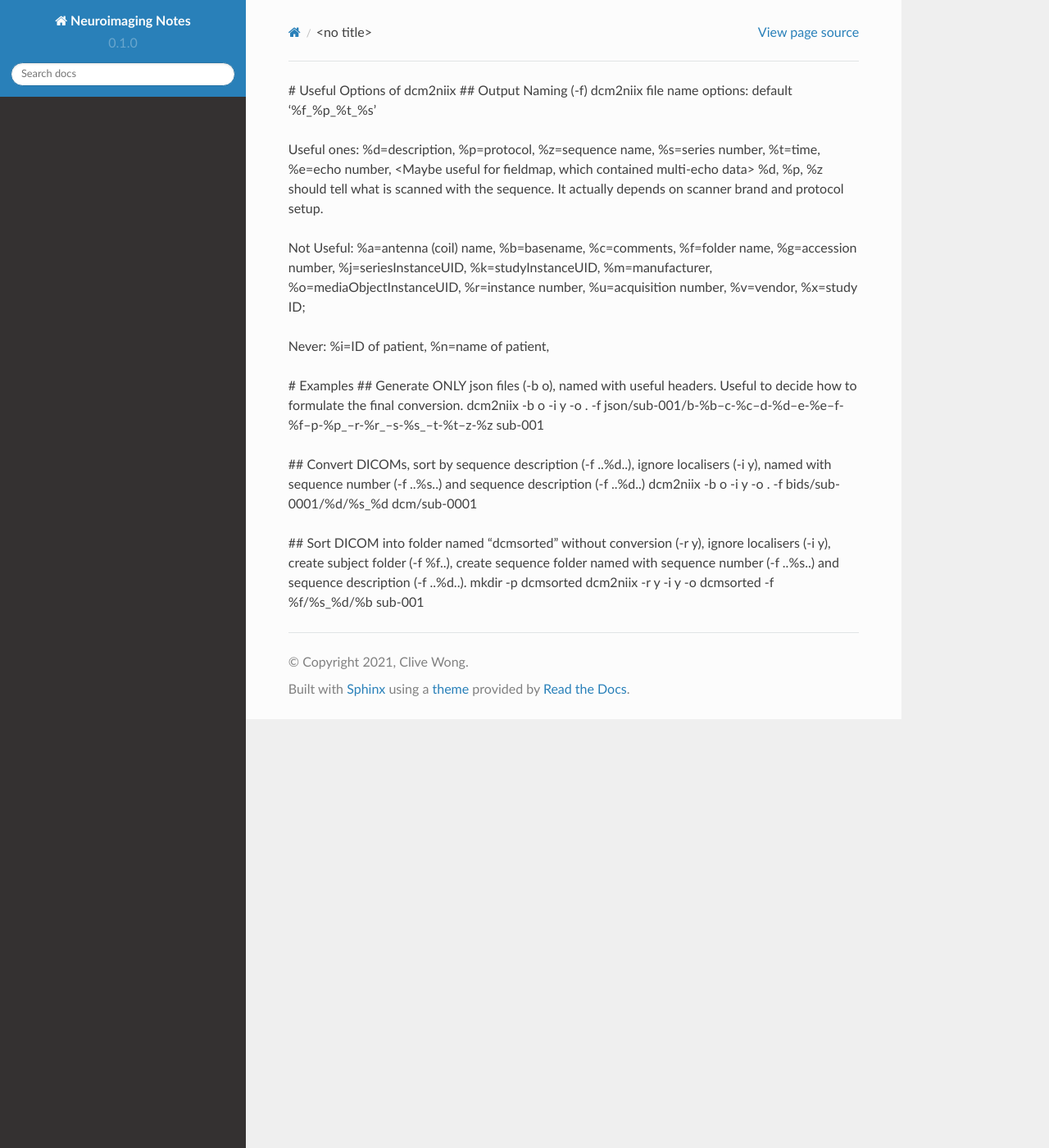
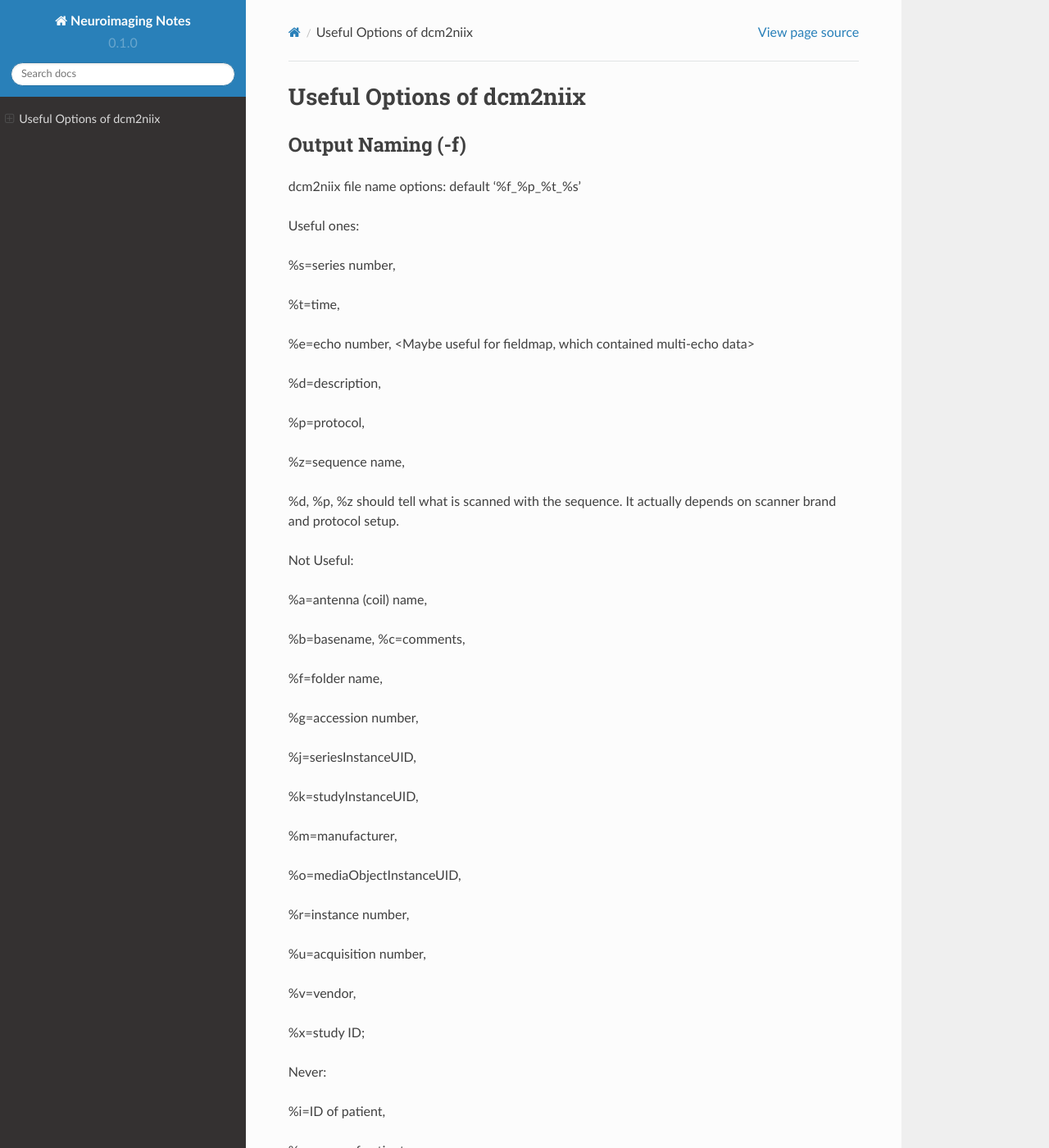
Before and after one commit to clivehywong/neuroimaging, a Sphinx documentation site: the page built from docs/source/dicom/dcm2niix_tricks.rst, in a window 1280 px wide and 1400 px high. Shown: the whole window at 82% size. Built offline with Sphinx 7.4.7 and the Read the Docs theme 2.0.0, drawn with Linux system fonts in a browser that asks for light colours; pages that are not in the unit, such as notebooks, are missing from menus; some of the changed text lies outside the part shown.

Commit message:
Update dcm2niix_tricks.rst

```diff
--- a/docs/source/dicom/dcm2niix_tricks.rst
+++ b/docs/source/dicom/dcm2niix_tricks.rst
@@ -1,41 +1,75 @@
-# Useful Options of dcm2niix
-## Output Naming (-f)
+Useful Options of dcm2niix
+###########################
+
+Output Naming (-f)
+*******************
 dcm2niix file name options: default '%f_%p_%t_%s'
 
 Useful ones:
+
+%s=series number,
+
+%t=time,
+
+%e=echo number, <Maybe useful for fieldmap, which contained multi-echo data>
+
 %d=description,
+
 %p=protocol,
+
 %z=sequence name,
-%s=series number,
-%t=time,
-%e=echo number, <Maybe useful for fieldmap, which contained multi-echo data>
+
 %d, %p, %z should tell what is scanned with the sequence. It actually depends on scanner brand and protocol setup.
 
 Not Useful:
+
 %a=antenna (coil) name,
+
 %b=basename, %c=comments,
+
 %f=folder name,
+
 %g=accession number,
+
 %j=seriesInstanceUID,
+
 %k=studyInstanceUID,
+
 %m=manufacturer,
+
 %o=mediaObjectInstanceUID,
+
 %r=instance number,
+
 %u=acquisition number,
+
 %v=vendor,
+
 %x=study ID;
 
 Never:
+
 %i=ID of patient,
+
 %n=name of patient,
 
-# Examples
+
+
+Examples
+=========
+
 ## Generate ONLY json files (-b o), named with useful headers. Useful to decide how to formulate the final conversion.
+
 dcm2niix -b o -i y -o . -f json/sub-001/b-%b--c-%c--d-%d--e-%e--f-%f--p-%p_--r-%r_--s-%s_--t-%t--z-%z sub-001
 
+
 ## Convert DICOMs, sort by sequence description (-f ..%d..), ignore localisers (-i y), named with sequence number (-f ..%s..) and sequence description (-f ..%d..)
+
 dcm2niix -b o -i y -o . -f bids/sub-0001/%d/%s_%d dcm/sub-0001
 
+
 ## Sort DICOM into folder named "dcmsorted" without conversion (-r y), ignore localisers (-i y), create subject folder (-f %f..), create sequence folder named with sequence number (-f ..%s..) and sequence description (-f ..%d..).
+
 mkdir -p dcmsorted
+
 dcm2niix -r y -i y -o dcmsorted -f %f/%s_%d/%b sub-001
```
